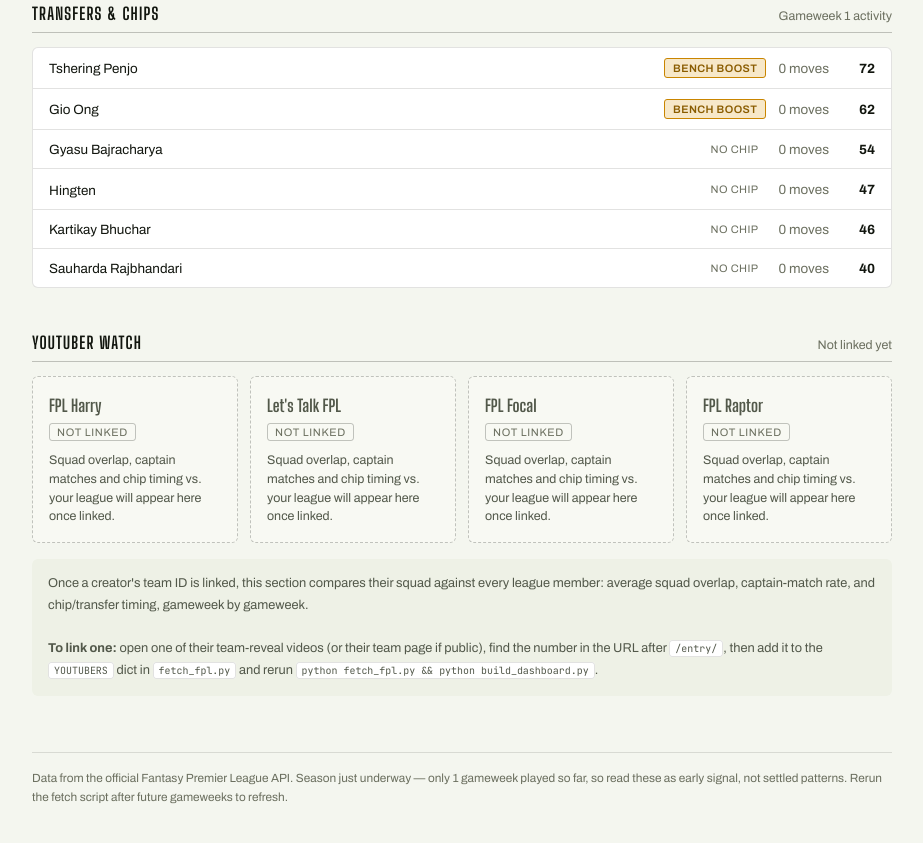
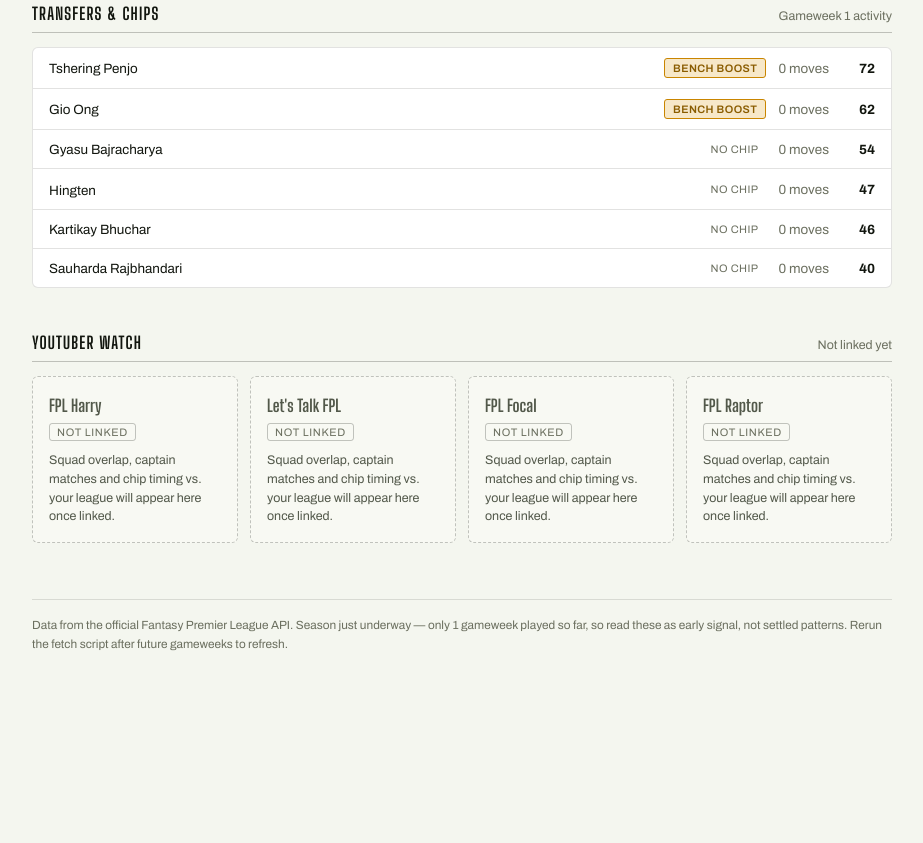
Before and after one commit to kbhuchar/fplWatch, a plain HTML site: page index.html in a window 1280 px wide. Shown: the part 2121-2964 px from the top of the page, without its empty margins (178-1101 px from the left). After the commit the page ends 2855 px from the top, so only its background shows below. Drawn offline with Linux system fonts and the light colour scheme.

Commit message:
Remove YouTuber-linking how-to instructions from Squad Watch

```diff
--- a/index.html
+++ b/index.html
@@ -449,23 +449,6 @@
     line-height: 1.5;
     margin: 0;
   }
-  .yt-howto {
-    margin-top: 16px;
-    font-size: 0.8rem;
-    color: var(--ink-secondary);
-    background: var(--surface-2);
-    border-radius: 6px;
-    padding: 14px 16px;
-    line-height: 1.7;
-  }
-  .yt-howto code {
-    font-family: "JetBrains Mono", monospace;
-    font-size: 0.78em;
-    background: var(--surface);
-    border: 1px solid var(--border);
-    border-radius: 3px;
-    padding: 1px 5px;
-  }
 
   footer {
     margin-top: 56px;
@@ -568,15 +551,6 @@
       <span class="sub">Not linked yet</span>
     </div>
     <div class="yt-grid" id="yt-grid"></div>
-    <div class="yt-howto">
-      Once a creator's team ID is linked, this section compares their squad against
-      every league member: average squad overlap, captain-match rate, and chip/transfer
-      timing, gameweek by gameweek.<br><br>
-      <b>To link one:</b> open one of their team-reveal videos (or their team page if public),
-      find the number in the URL after <code>/entry/</code>, then add it to the
-      <code>YOUTUBERS</code> dict in <code>fetch_fpl.py</code> and rerun
-      <code>python fetch_fpl.py &amp;&amp; python build_dashboard.py</code>.
-    </div>
   </section>
 
   <footer>
```
